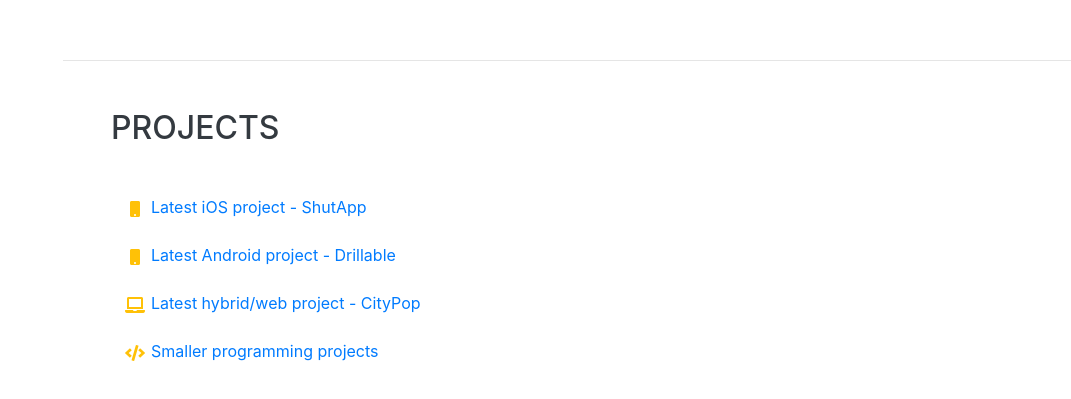
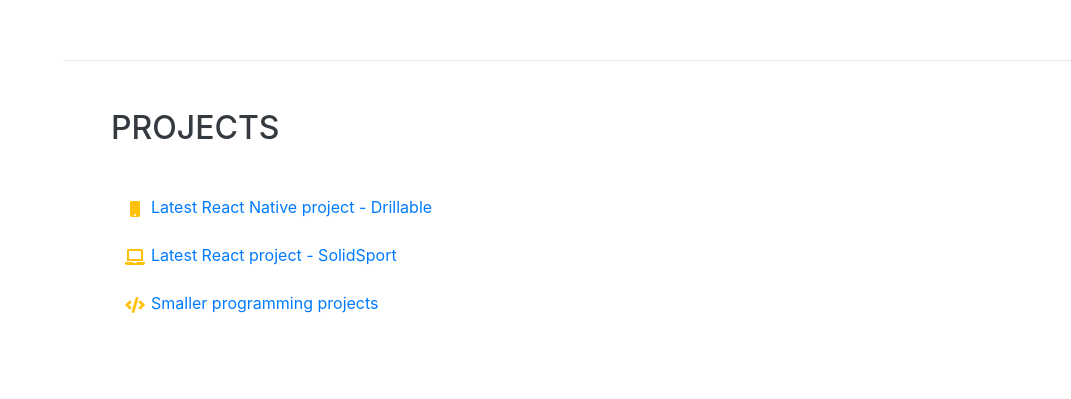
Before and after one commit to Kaosma/kaosma.github.io, a website with bundled scripts: page index.html in a window 1280 px wide. Shown: the part 6207-6606 px from the top of the page, without its empty margins (209-1280 px from the left). Built offline with nearby package versions, Linux system fonts and the light colour scheme; a web font is replaced by a local one.

Commit message:
Update index.html

```diff
--- a/index.html
+++ b/index.html
@@ -486,18 +486,13 @@
 
       <ul class="fa-ul mb-0">
         <li>
-          <i class="fa-li fa fa-mobile text-warning"> </i> <a href="https://github.com/Kaosma/ShutAppiOS">Latest iOS
-            project - ShutApp</a>
+          <i class="fa-li fa fa-mobile text-warning"> </i>
+          <a href="https://github.com/Kaosma/DrillableReact"> Latest React Native project - Drillable </a>
         </li>
         <br>
         <li>
-          <i class="fa-li fa fa-mobile text-warning"> </i> <a href="https://github.com/Kaosma/Drillable">Latest Android
-            project - Drillable</a>
-        </li>
-        <br>
-        <li>
-          <i class="fa-li fa fa-laptop text-warning"> </i> <a href="https://github.com/Kaosma/CityPop/"> Latest
-            hybrid/web project - CityPop</a>
+          <i class="fa-li fa fa-laptop text-warning"> </i>
+          <a href="https://solidsport.com/watch"> Latest React project - SolidSport </a>
         </li>
         <br>
         <li>
```
